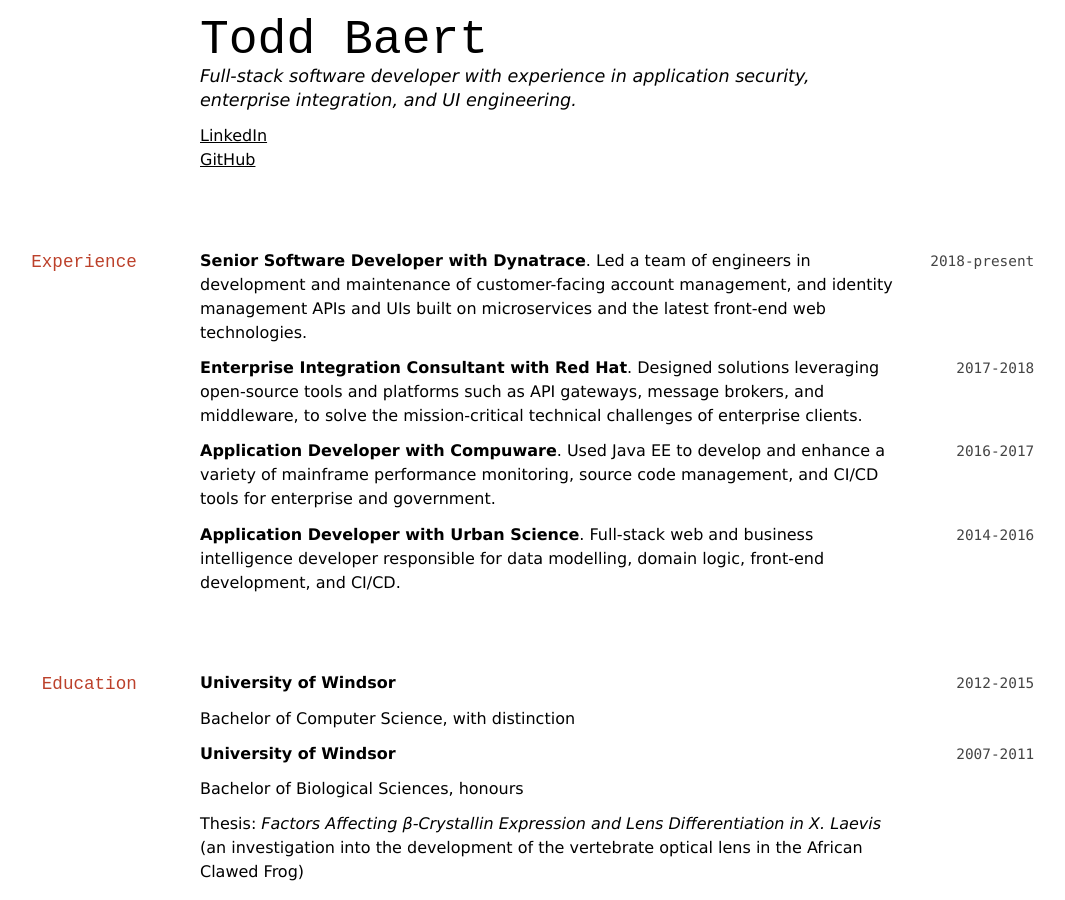
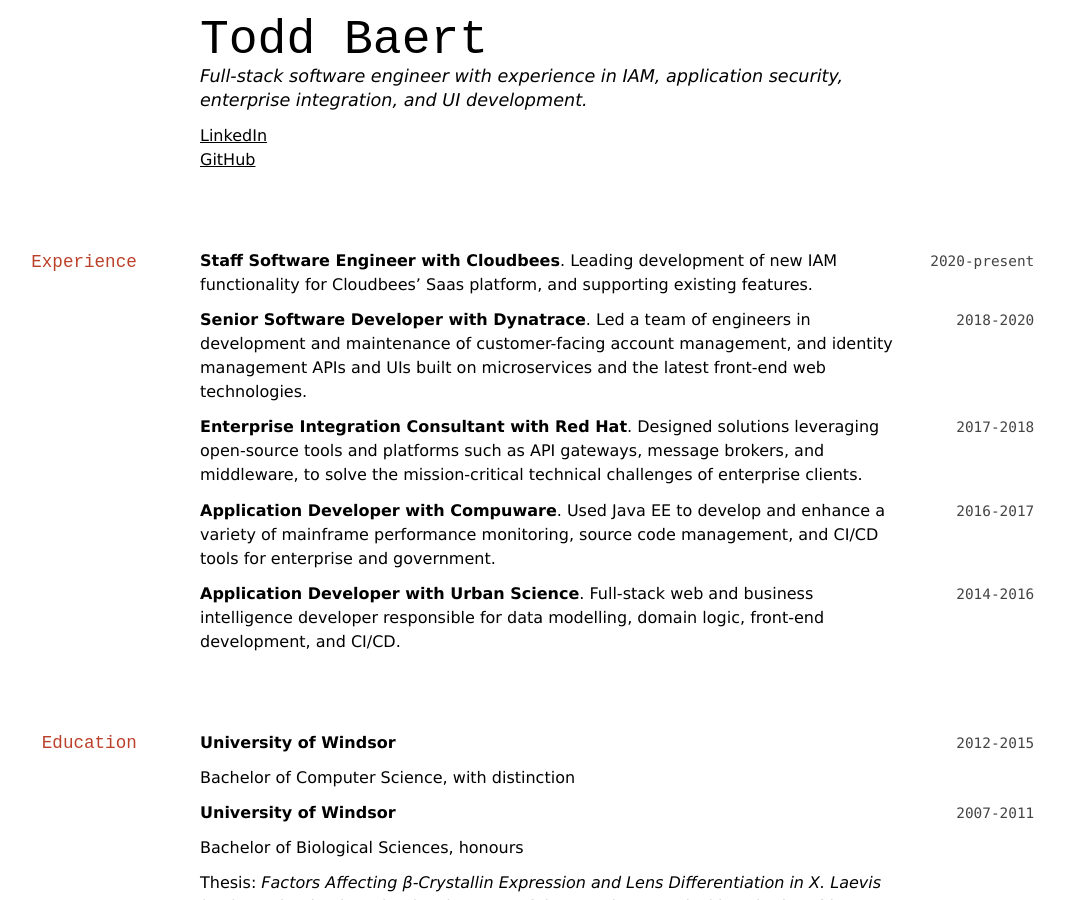
Before and after one commit to toddbaert/markdown-cv, a Jekyll site: the page built from index.md, in a window 1280 px wide and 900 px high. Shown: the whole window, without its empty margins (132-1197 px from the left). Built offline with Jekyll 4.4.1, drawn with Linux system fonts in a browser that asks for light colours.

Commit message:
updating with latest experience

```diff
--- a/index.md
+++ b/index.md
@@ -4,15 +4,18 @@ title: Todd Baert
 ---
 # Todd Baert
 
-Full-stack software developer with experience in application security, enterprise integration, and UI engineering.
+Full-stack software engineer with experience in IAM, application security, enterprise integration, and UI development.
 
-[LinkedIn](https://www.linkedin.com/in/todd-baert-739b1bb8)
+[LinkedIn](https://www.linkedin.com/in/toddbaert)
 [GitHub](https://github.com/toddbaert)
 
 
 ## Experience
 
-`2018-present`
+`2020-present`
+__Staff Software Engineer with Cloudbees__. Leading development of new IAM functionality for Cloudbees' Saas platform, and supporting existing features.
+
+`2018-2020`
 __Senior Software Developer with Dynatrace__. Led a team of engineers in development and maintenance of customer-facing account management, and identity management APIs and UIs built on microservices and the latest front-end web technologies.
 
 `2017-2018`
```
Also changed, not shown: README.md.
